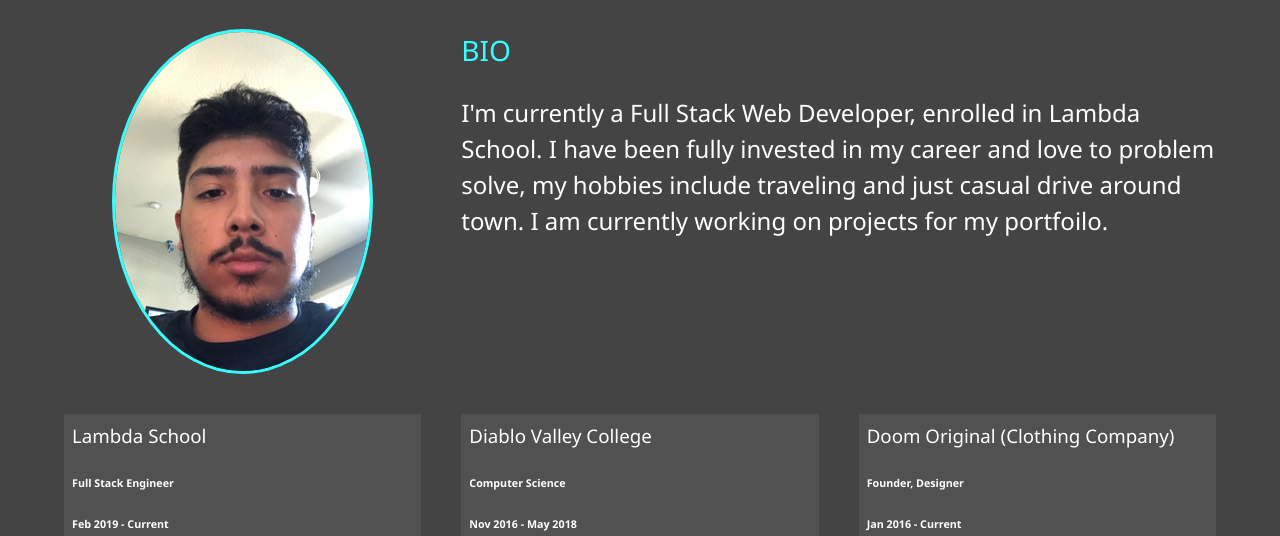
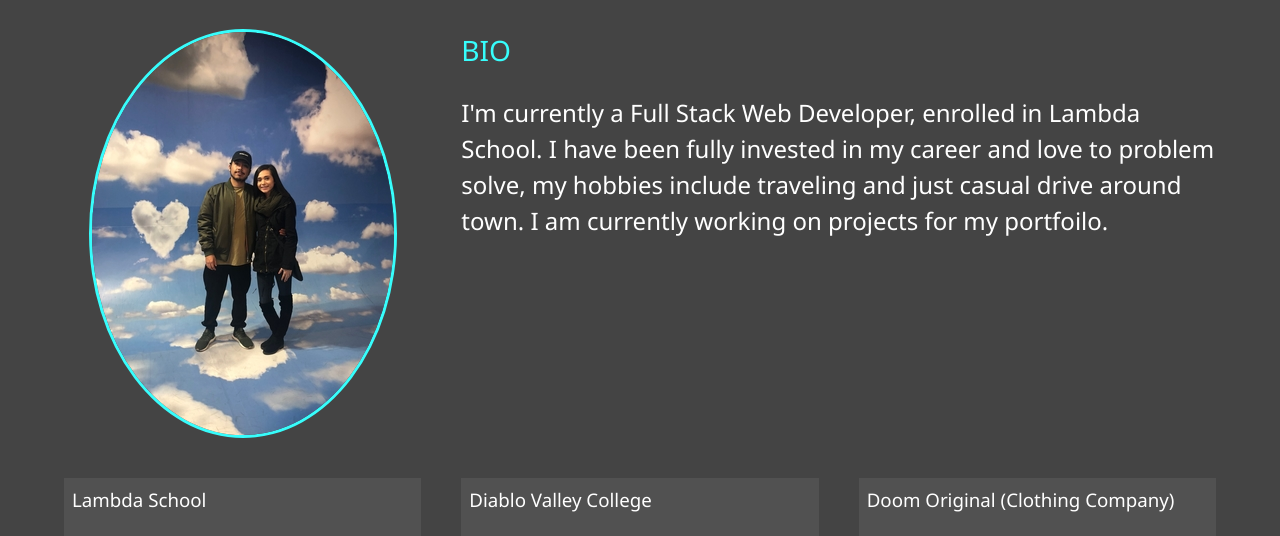
Before and after one commit to josephriosIO/Portfolio, a plain HTML site: page about.html in a window 1280 px wide. Shown: the part 253-789 px from the top of the page. Drawn offline with Linux system fonts and the light colour scheme.

Commit message:
Update about.html

```diff
--- a/about.html
+++ b/about.html
@@ -41,7 +41,7 @@
       <h1 class="lg-heading">About <span class="text-secondary">Me</span></h1>
       <h2 class="sm-heading">A few interesting facts about me...</h2>
       <div class="about-info">
-        <img src="img/selfie.png" alt="Joseph Rios" class="bio-image" />
+        <img src="img/main-image.png" alt="Joseph Rios" class="bio-image" />
         <div class="bio">
           <h3 class="text-secondary">BIO</h3>
           <p>
```
